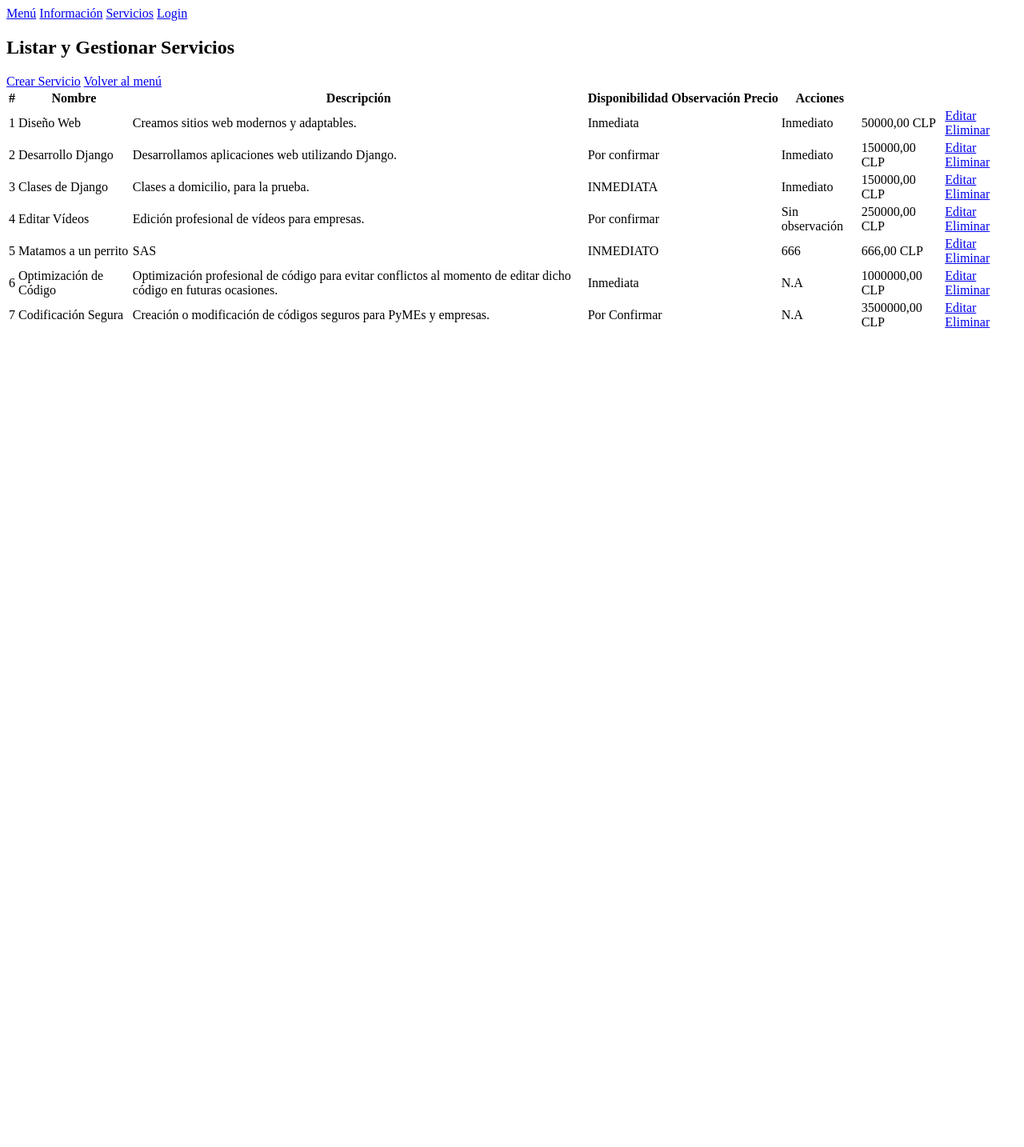
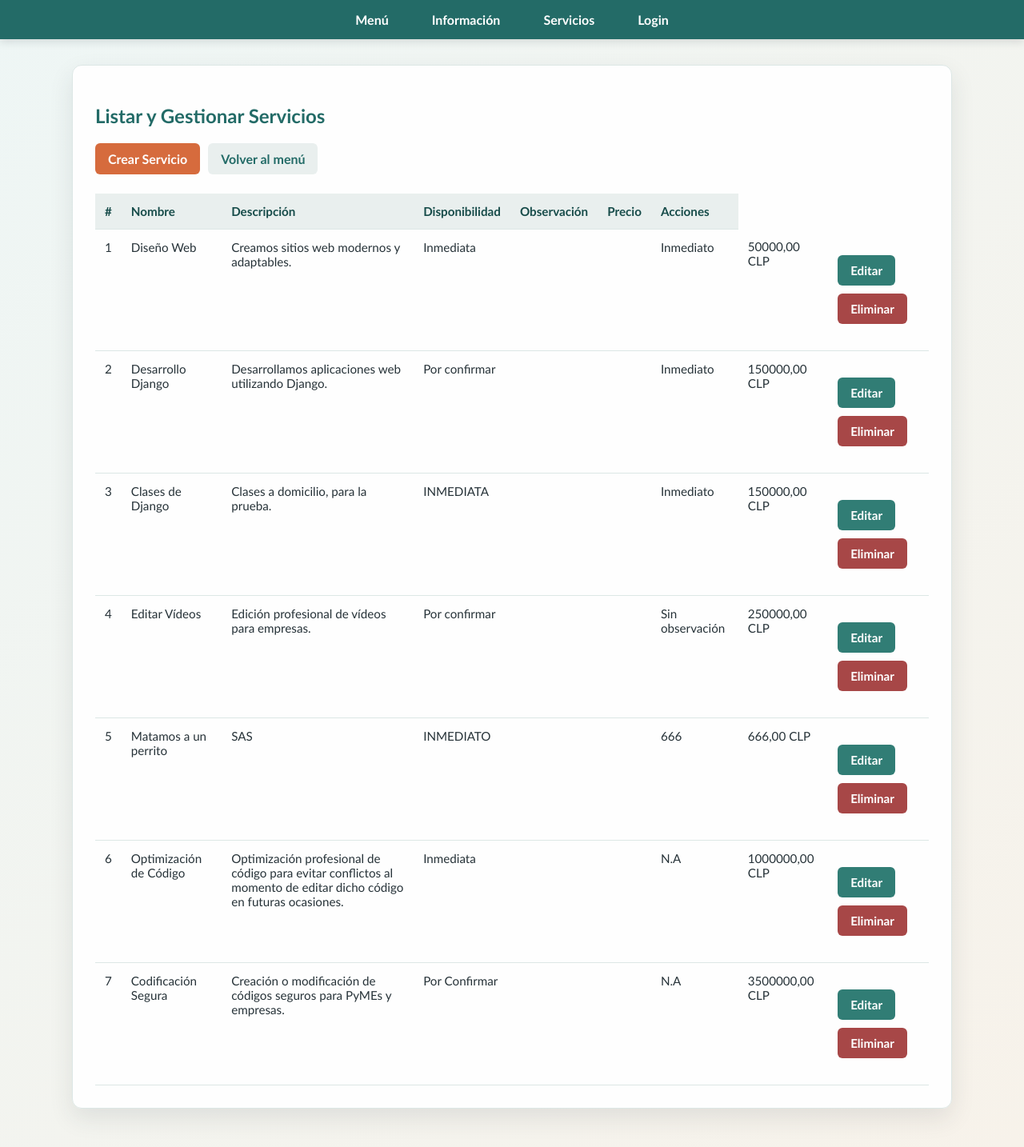
Before and after one commit to elale06/Retail_Django, a Django app: page /servicios/ in a window 1280 px wide. Shown: the whole page at 80% size. Before the commit the page ends 410 px from the top, so only its background shows below. Run offline with Django 4.2, Linux system fonts and the light colour scheme; data comes from the database, SQL or seed files in the repository; both versions use the stored data as it was after the commit.

Commit message:
agregación de estilos

```diff
--- a/static/CSS/estilo.css
+++ b/static/CSS/estilo.css
@@ -5,9 +5,10 @@
 body {
     margin: 0;
     padding: 0;
-    font-family: Arial, sans-serif;
-    background-color: #f4f6f8;
-    color: #333;
+    font-family: "Trebuchet MS", Arial, sans-serif;
+    background: linear-gradient(135deg, #eef6f5 0%, #f7f2ea 100%);
+    color: #263238;
+    min-height: 100vh;
 }
 
 /* =========================
@@ -24,17 +25,40 @@
     box-shadow: 0 4px 15px rgba(0, 0, 0, 0.1);
 }
 
+.page-shell {
+    width: min(1100px, calc(100% - 32px));
+    margin: 0 auto;
+    padding: 32px 0 48px;
+}
+
+.container,
+.card {
+    background: rgba(255, 255, 255, 0.94);
+    border: 1px solid #dce7e5;
+    border-radius: 12px;
+    box-shadow: 0 12px 30px rgba(38, 50, 56, 0.1);
+}
+
+.container {
+    padding: 32px;
+}
+
+.card {
+    padding: 28px;
+}
+
 /* =========================
    TÍTULOS
    ========================= */
 
 h1 {
     text-align: center;
-    color: #1a237e;
+    color: #174c4a;
+    margin-top: 0;
 }
 
 h2 {
-    color: #283593;
+    color: #236b67;
 }
 
 /* =========================
@@ -42,7 +66,7 @@
    ========================= */
 
 header {
-    background-color: #1a237e;
+    background-color: #174c4a;
     color: white;
     padding: 20px;
     text-align: center;
@@ -57,7 +81,7 @@
    ========================= */
 
 nav {
-    background-color: #283593;
+    background-color: #236b67;
     padding: 15px;
     text-align: center;
 }
@@ -67,6 +91,30 @@
     text-decoration: none;
     margin: 0 15px;
     font-weight: bold;
+}
+
+.nav {
+    display: flex;
+    justify-content: center;
+    flex-wrap: wrap;
+    gap: 8px 24px;
+    box-shadow: 0 3px 10px rgba(38, 50, 56, 0.15);
+}
+
+.hero-header {
+    padding: 44px 20px 36px;
+    background: linear-gradient(120deg, #174c4a, #317d75);
+}
+
+.hero-header h1 {
+    color: white;
+    margin-bottom: 8px;
+}
+
+.hero-header p {
+    text-align: center;
+    color: #d9efea;
+    margin: 0;
 }
 
 nav a:hover {
@@ -79,7 +127,7 @@
 
 .boton {
     display: inline-block;
-    background-color: #1a73e8;
+    background-color: #d66b3d;
     color: white;
     padding: 12px 20px;
     border-radius: 6px;
@@ -89,7 +137,7 @@
 }
 
 .boton:hover {
-    background-color: #1557b0;
+    background-color: #ad4f2b;
 }
 
 /* =========================
@@ -127,7 +175,7 @@
 input:focus,
 select:focus,
 textarea:focus {
-    border-color: #1a73e8;
+    border-color: #317d75;
     outline: none;
 }
 
@@ -142,3 +190,169 @@
     text-align: center;
     padding: 20px;
 }
+
+form {
+    max-width: 620px;
+}
+
+button,
+.btn,
+.button,
+.back,
+.btn-edit,
+.btn-delete {
+    display: inline-block;
+    padding: 10px 16px;
+    border: 0;
+    border-radius: 6px;
+    background: #d66b3d;
+    color: white;
+    font-weight: bold;
+    text-decoration: none;
+    cursor: pointer;
+}
+
+button:hover,
+.btn:hover,
+.button:hover {
+    background: #ad4f2b;
+}
+
+.back,
+.btn-back {
+    background: #e9efee;
+    color: #236b67;
+}
+
+.top-bar,
+.actions {
+    display: flex;
+    flex-wrap: wrap;
+    gap: 10px;
+    align-items: center;
+    margin: 20px 0;
+}
+
+.btn-edit {
+    background: #317d75;
+}
+
+.btn-delete {
+    background: #a74747;
+}
+
+table {
+    width: 100%;
+    border-collapse: collapse;
+    margin-top: 24px;
+    font-size: 0.95rem;
+}
+
+th,
+td {
+    padding: 13px 12px;
+    border-bottom: 1px solid #dce7e5;
+    text-align: left;
+    vertical-align: top;
+}
+
+th {
+    background: #e9efee;
+    color: #174c4a;
+}
+
+tr:hover td {
+    background: #f8fbfa;
+}
+
+.video-container {
+    margin-bottom: 30px;
+}
+
+.video-container video {
+    box-shadow: 0 8px 22px rgba(38, 50, 56, 0.16);
+}
+
+.service-list {
+    display: grid;
+    gap: 16px;
+}
+
+.service-item,
+.price-item {
+    padding: 20px;
+    background: white;
+    border-left: 5px solid #d66b3d;
+    border-radius: 8px;
+    box-shadow: 0 5px 15px rgba(38, 50, 56, 0.08);
+}
+
+.price-list {
+    display: grid;
+    gap: 18px;
+    list-style: none;
+    padding: 0;
+}
+
+.price-image,
+.brand-image {
+    display: block;
+    max-width: 100%;
+    height: auto;
+    margin: 0 auto 22px;
+}
+
+.menu-page {
+    text-align: center;
+}
+
+.menu-card {
+    display: inline-block;
+    width: min(320px, 100%);
+    margin: 12px;
+    color: #263238;
+    text-align: left;
+    text-decoration: none;
+    transition: transform 160ms ease, box-shadow 160ms ease;
+}
+
+.menu-card:hover {
+    transform: translateY(-4px);
+    box-shadow: 0 16px 32px rgba(38, 50, 56, 0.16);
+}
+
+.title {
+    color: #236b67;
+    font-size: 1.25rem;
+    font-weight: bold;
+}
+
+.desc {
+    margin-top: 8px;
+    color: #607d7b;
+}
+
+.info-card {
+    text-align: center;
+}
+
+@media (max-width: 760px) {
+    .page-shell,
+    .container,
+    .card {
+        width: auto;
+    }
+
+    .container,
+    .card {
+        padding: 20px;
+    }
+
+    .table-card {
+        overflow-x: auto;
+    }
+
+    table {
+        min-width: 720px;
+    }
+}
--- a/templates/serviciosApp/crear.html
+++ b/templates/serviciosApp/crear.html
@@ -1,15 +1,17 @@
+{% load static %}
 <!DOCTYPE html>
 <html lang="es">
 
 <head>
     <meta charset="UTF-8">
     <meta name="viewport" content="width=device-width, initial-scale=1.0">
+    <link rel="stylesheet" href="{% static 'CSS/estilo.css' %}">
     <title>Crear Servicio</title>
 </head>
 
 <body>
-    <div class="container">
-        <div class="card">
+    <div class="page-shell">
+        <div class="container card">
             <h2>Crear Servicio</h2>
             <form method="post">
                 {% csrf_token %}
--- a/templates/serviciosApp/listar.html
+++ b/templates/serviciosApp/listar.html
@@ -1,20 +1,22 @@
+{% load static %}
 <!DOCTYPE html>
 <html lang="es">
 <head>
     <meta charset="UTF-8">
     <meta name="viewport" content="width=device-width, initial-scale=1.0">
+    <link rel="stylesheet" href="{% static 'CSS/estilo.css' %}">
     <title>Listar</title>
 </head>
 <body>
-    <div class="nav">
+    <nav class="nav">
         <a href="/">Menú</a>
         <a href="/informacion/">Información</a>
         <a href="/servicios/">Servicios</a>
         <a href="/servicios/login/">Login</a>
-    </div>
+    </nav>
 
-    <div class="container">
-        <div class="card">
+    <div class="page-shell">
+        <div class="container card table-card">
             <h2>Listar y Gestionar Servicios</h2>
             <div class="top-bar">
                 <a class="btn" href="/servicios/crear/">Crear Servicio</a>
--- a/templates/serviciosApp/login.html
+++ b/templates/serviciosApp/login.html
@@ -1,12 +1,15 @@
+{% load static %}
 <!DOCTYPE html>
 <html lang="en">
 <head>
     <meta charset="UTF-8">
     <meta name="viewport" content="width=device-width, initial-scale=1.0">
+    <link rel="stylesheet" href="{% static 'CSS/estilo.css' %}">
     <title>Login</title>
 </head>
 <body>
-    <div class="box">
+    <main class="page-shell">
+    <div class="container card login-box">
         <h1>Formulario de Ingreso</h1>
         <p>Selecciona una opción del sistema</p>
 
@@ -19,5 +22,6 @@
             Volver al menú principal
         </a>
     </div>
+    </main>
 </body>
 </html>
```
Also changed, not shown: templates/infoApp/info.html (+6 -3 lines), templates/menuApp/menu.html (+6 -4 lines), templates/serviciosApp/editar.html (+7 -3 lines), templates/serviciosApp/precios.html (+10 -5 lines), templates/serviciosApp/servicios.html (+13 -5 lines), db.sqlite3, 2 other files.
